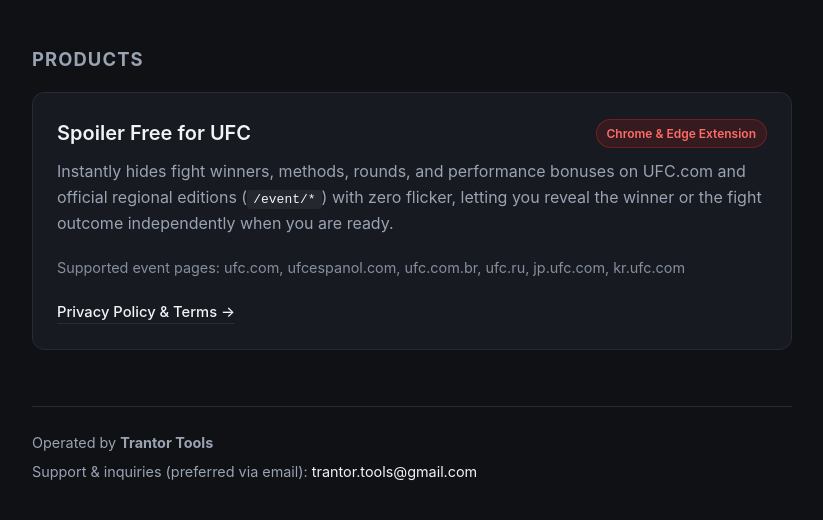
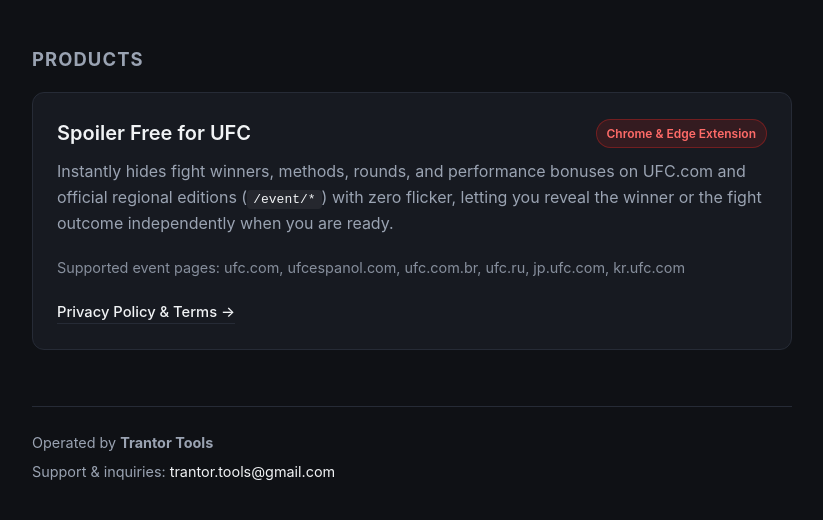
Before and after one commit to trantor-tools/trantor-tools.github.io, a plain HTML site: page index.html in a window 1280 px wide. Shown: the part 160-680 px from the top of the page, without its empty margins (228-1051 px from the left). Drawn offline with Linux system fonts and the light colour scheme.

Commit message:
remove text '(preferred via email)'

```diff
--- a/index.html
+++ b/index.html
@@ -185,7 +185,7 @@
       <footer>
         <div>Operated by <strong>Trantor Tools</strong></div>
         <div>
-          Support &amp; inquiries (preferred via email):
+          Support &amp; inquiries:
           <a href="mailto:trantor.tools@gmail.com">trantor.tools@gmail.com</a>
         </div>
       </footer>
```
